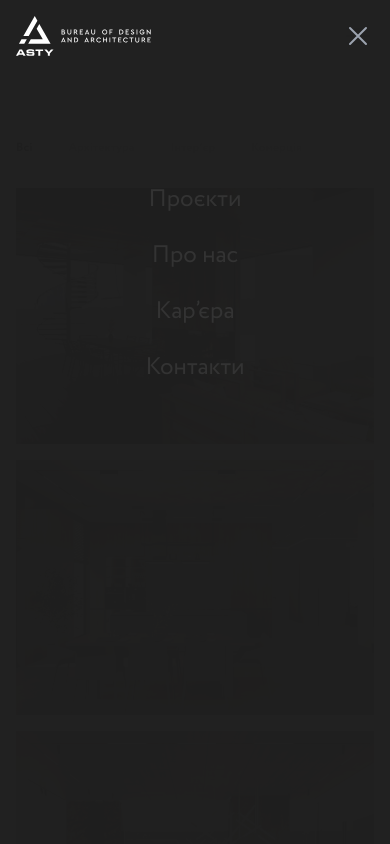
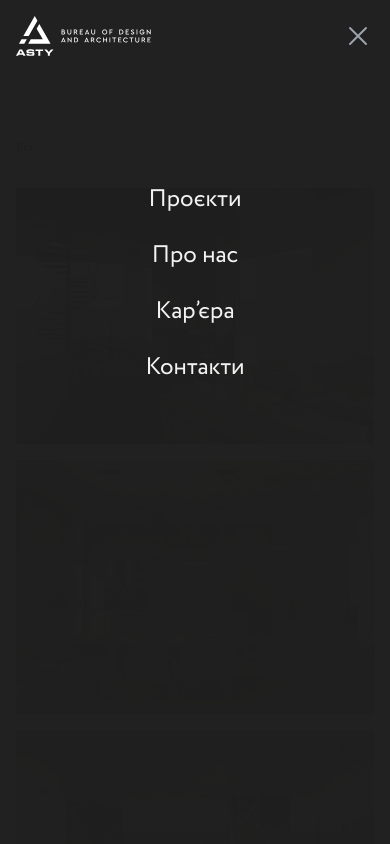
Before and after one commit to nikolaynizruhin/asty, a Next.js app: page /projects in a window 390 px wide. Both pictures are taken after a click on the button "Open main menu". Shown: the top 844 px of the page. Built offline with nearby package versions, Linux system fonts and the light colour scheme.

Commit message:
Update nav

```diff
--- a/src/components/header.tsx
+++ b/src/components/header.tsx
@@ -92,11 +92,11 @@ export default function Header({ isDark = false }: { isDark?: boolean }) {
           <div className="mt-24 flow-root">
             <div className="space-y-2 py-6">
               {navigation.map((item, index) => (
-                <Link key={index} href={item.href} className={`block px-3 text-center py-2 text-2xl font-normal hover:underline ${isDark ? 'text-[#333]' : 'text-white'}`}>
+                <Link key={index} href={item.href} className="block px-3 text-center py-2 text-2xl font-normal hover:underline text-[#f2f2f2]">
                   {item.name}
                 </Link>
               ))}
-              <div className="mt-2 flex justify-center gap-7 px-3 py-6 text-white">
+              <div className="mt-2 flex justify-center gap-7 px-3 py-6 text-[#f2f2f2]">
                 <a href="https://www.instagram.com/asty_ua">
                   <Icon name="instagram" width={12} height={12} />
                 </a>
```
